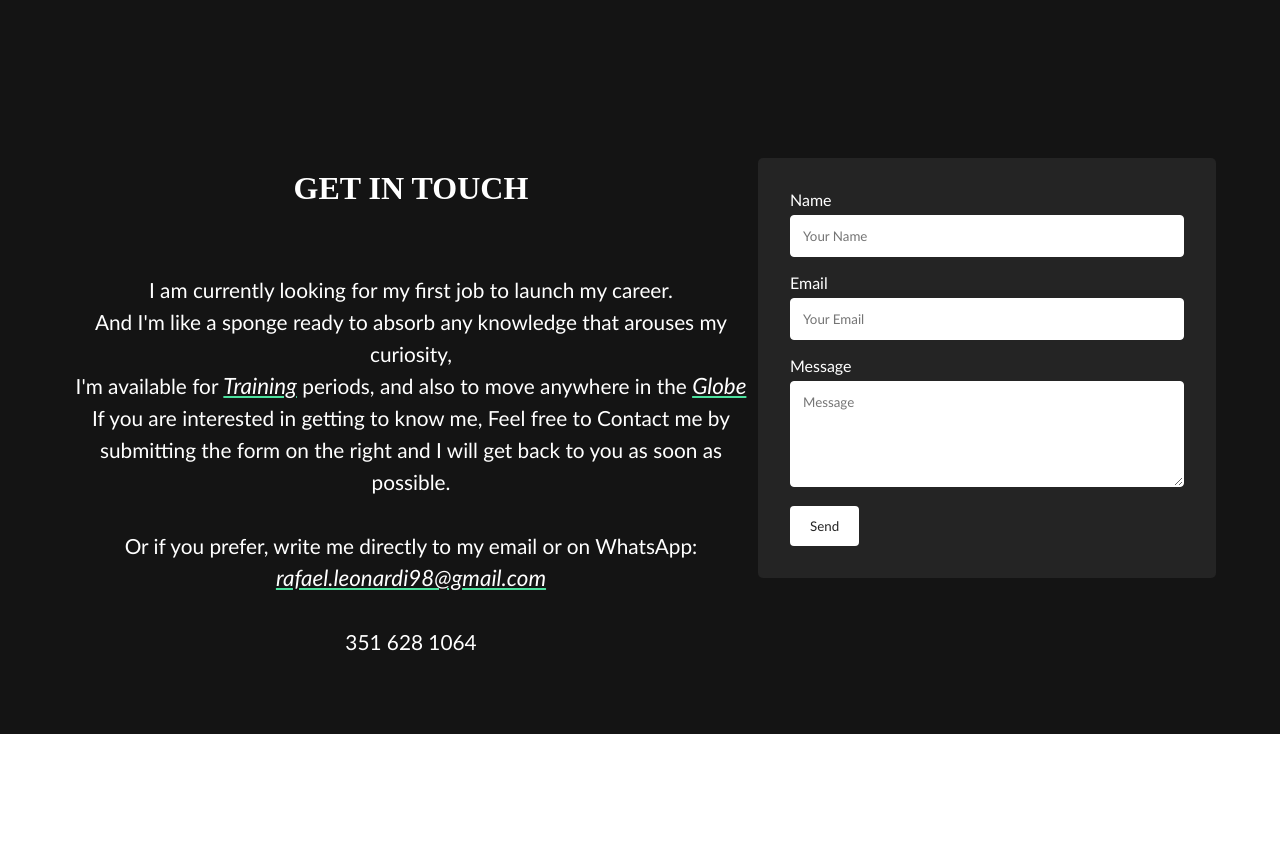
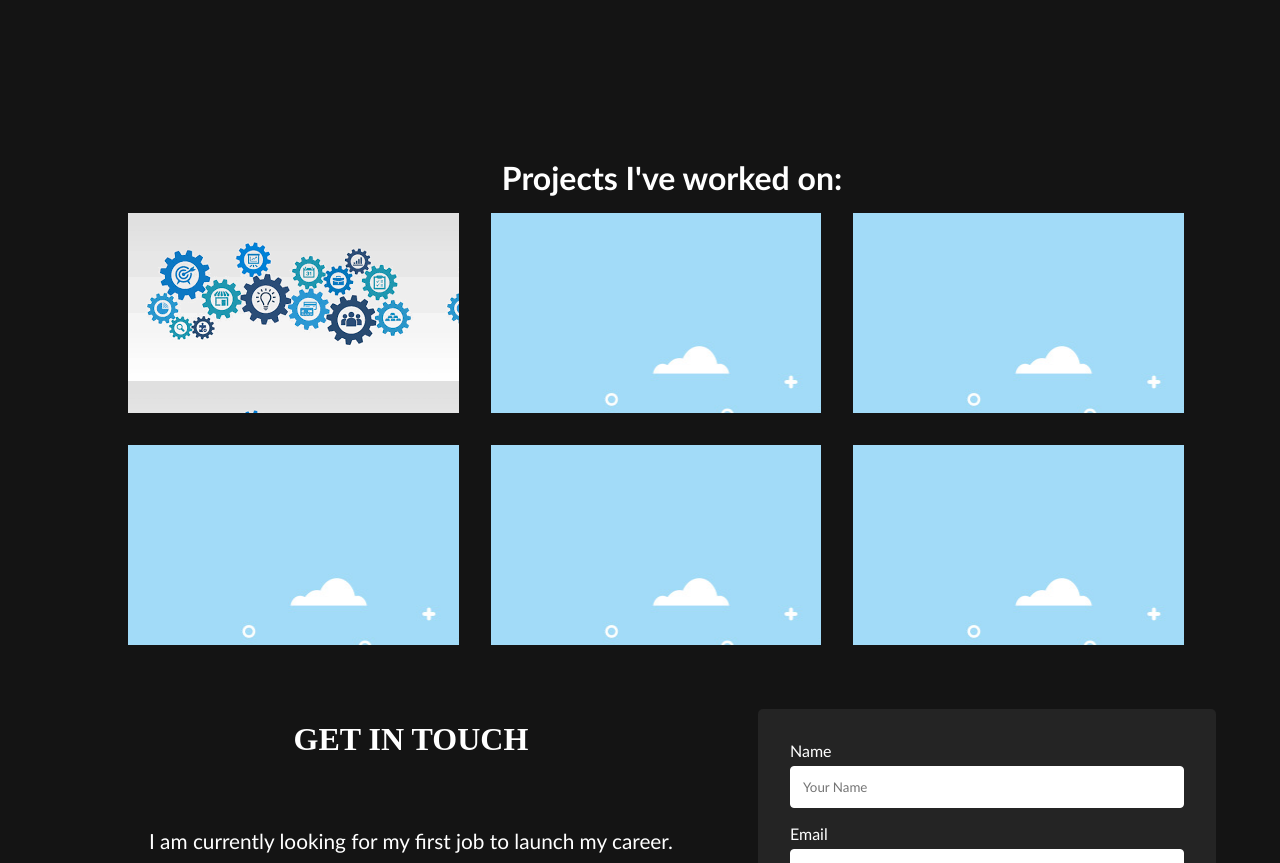
Before and after one commit to razcc/Portfolio, a Vue app: page / in a window 1280 px wide. Shown: the part 1912-2775 px from the top of the page. Before the commit the page ends 2646 px from the top, so only its background shows below. Built offline with nearby package versions, Linux system fonts and the light colour scheme; a web font is replaced by a local one.

Commit message:
Project Comp

```diff
--- a/src/components/ContactComp.vue
+++ b/src/components/ContactComp.vue
@@ -149,7 +149,7 @@ export default {
 }
 
 
-@media screen and (min-width: 1000px){
+@media screen and (min-width: 900px){
       #contact{
             display: flex;
       }
--- /dev/null
+++ b/src/components/ProjectsComp.vue
@@ -0,0 +1,125 @@
+<template>
+      <section id="projects">
+            <h2>Projects I've worked on:</h2>
+
+            <!-- Container -->
+            <div class="slider">
+                  <FirstProject />
+                  <SecondProject />
+                  <ThirdProject />
+                  <FourthProject />
+                  <FifthProject />
+                  <SixthProject />
+            </div>
+
+      </section>
+</template>
+
+<script>
+import FirstProject from './projects/FirstProject.vue';
+import SecondProject from './projects/SecondProject.vue';
+import ThirdProject from './projects/ThirdProject.vue';
+import FourthProject from './projects/FourthProject.vue';
+import FifthProject from './projects/FifthProject.vue';
+import SixthProject from './projects/SixthProject.vue';
+
+
+
+
+
+export default {
+      name: 'ProjectsComp',
+      components: {
+            FirstProject,
+            SecondProject,
+            ThirdProject,
+            FourthProject,
+            FifthProject,
+            SixthProject
+      },
+}
+</script>
+
+<style lang="scss" scoped>
+#projects {
+
+      text-align: center;
+      padding: 5% 5% 0 10%;
+
+
+
+      h2 {
+            font-size: 2rem;
+            color: var(--text1);
+            margin-bottom: 1rem;
+      }
+
+      .slider {
+            width: 100%;
+            height: 100%;
+            display: flex;
+            flex-wrap: wrap;
+            gap: 2rem;
+
+            .project {
+                  overflow: hidden;
+                  cursor: pointer;
+                  width: 100%;
+                  height: 200px;
+                  position: relative;
+
+
+            }
+
+      }
+
+
+}
+@media screen and (min-width: 600px){
+      .project{
+            width: calc(100% /2 - 2rem) !important;
+      }
+
+}
+
+@media screen and (min-width: 900px) {
+
+      .slider {
+
+
+
+
+            .project {
+                  width: calc(100% /3 - 2rem) !important;
+
+            }
+
+      }
+
+}
+
+@keyframes rotate {
+      0% {
+            transform: perspective(1000px) rotateY(0deg);
+      }
+
+      100% {
+            transform: perspective(1000px) rotateY(360deg);
+      }
+}
+
+.before-enter {
+      opacity: 0;
+      transform: scale(0);
+      transition: all 1s;
+      transition-delay: 0.2s;
+}
+
+/*
+    If the element intersects with the viewport, the before-enter class is added.
+  */
+.enter {
+      opacity: 1;
+      transform: scale(1);
+}
+</style>
```
Also changed, not shown: src/App.vue (+2 -5 lines), src/components/projects/EighthProject.vue (deleted, +0 -58 lines), src/components/projects/SeventhProject.vue (deleted, +0 -59 lines).
